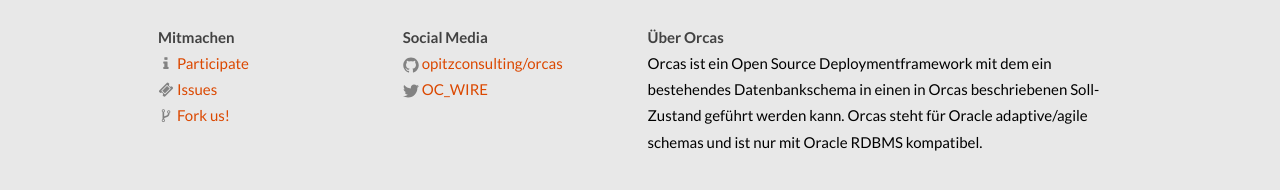
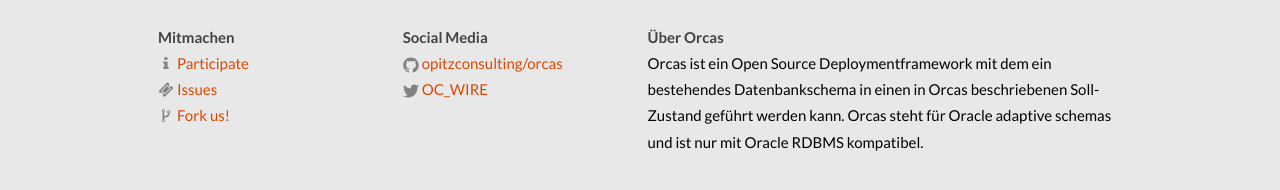
Before and after one commit to opitzconsulting/orcas, a Jekyll site: the page built from _docs/about.md, in a window 1280 px wide and 900 px high, scrolled down 1519 px. Shown: the part 700-890 px from the top of the window. Built offline with Jekyll 4.4.1, drawn with Linux system fonts in a browser that asks for light colours; nearby versions of some CDN libraries.

Commit message:
Update _config.yml
Korrektur adaptive/agile

```diff
--- a/_config.yml
+++ b/_config.yml
@@ -3,7 +3,7 @@
 title: Orcas - Automatisches Deployment für die Datenbank
 description: >
  Orcas ist ein Open Source Deploymentframework mit dem ein bestehendes Datenbankschema in einen in Orcas
- beschriebenen Soll-Zustand geführt werden kann. Orcas steht für Oracle adaptive/agile schemas und
+ beschriebenen Soll-Zustand geführt werden kann. Orcas steht für Oracle adaptive schemas und
  ist nur mit Oracle RDBMS kompatibel.
 
 # Twitter
```
